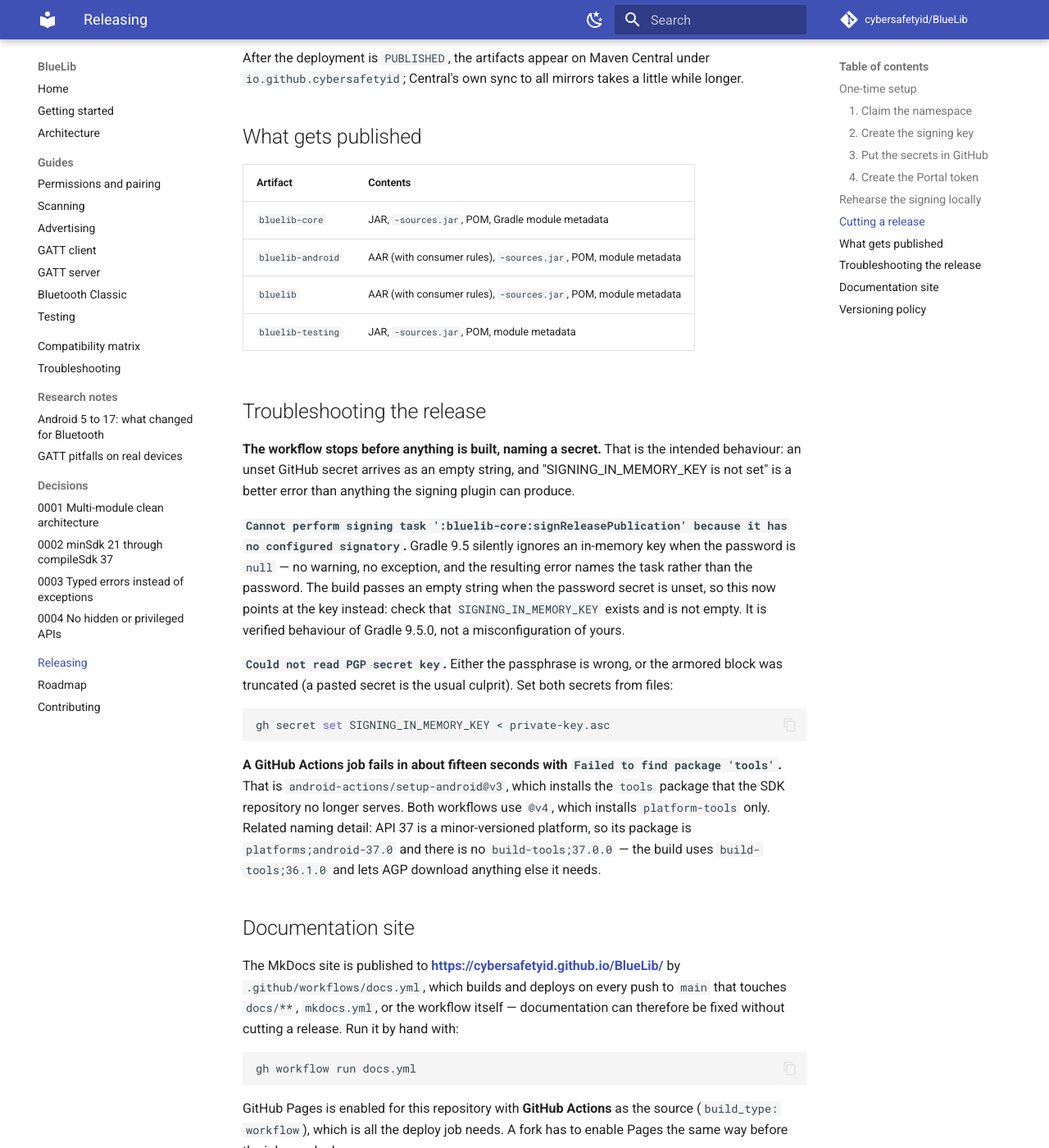
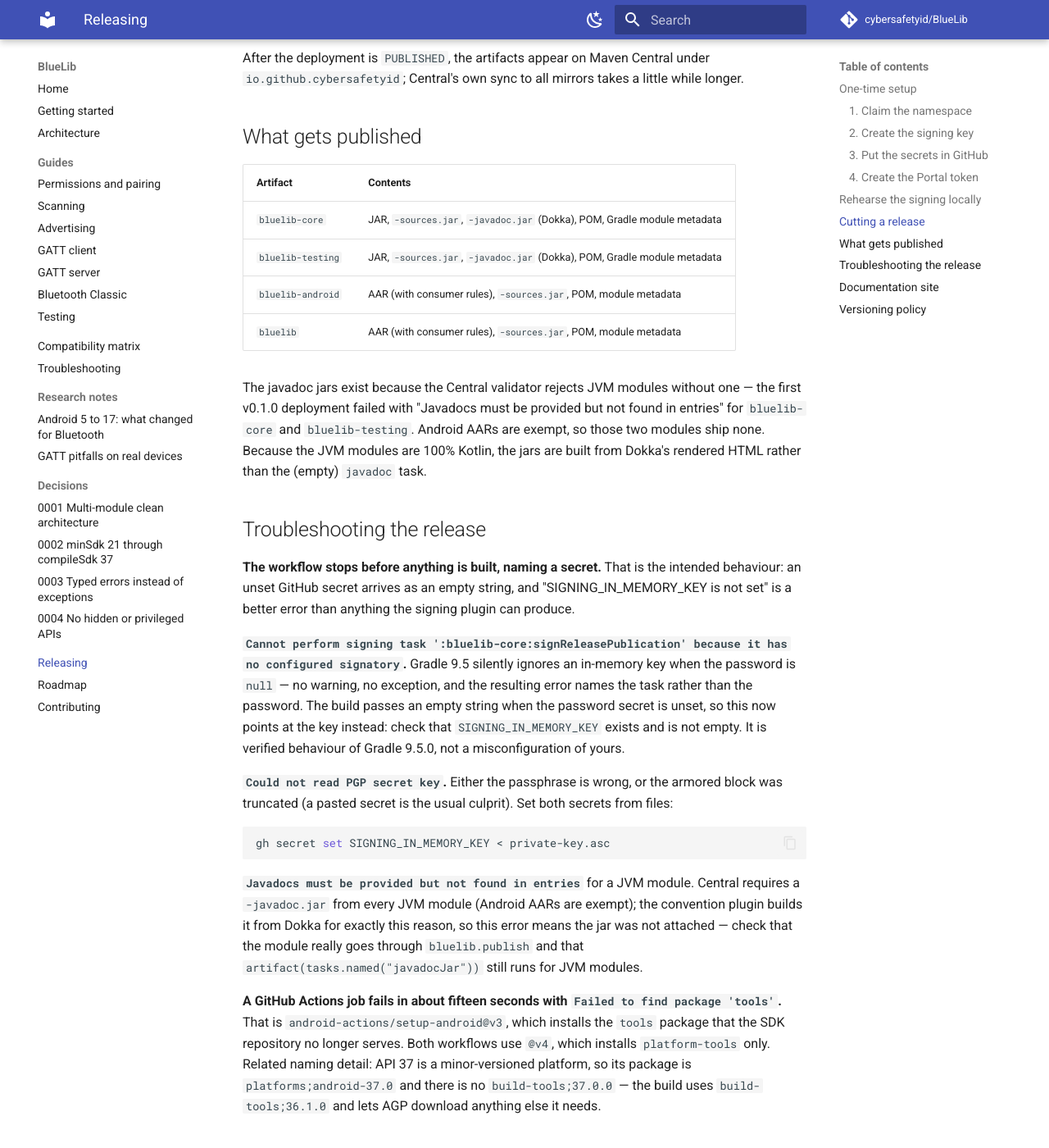
Before and after one commit to cybersafetyid/BlueLib, an MkDocs documentation site: the page built from docs/releasing.md, in a window 1280 px wide and 1400 px high, scrolled down 3548 px. Shown: the whole window at 82% size. Built offline with MkDocs 1.6.1 and Material for MkDocs 9.7.7, drawn with Linux system fonts in a browser that asks for light colours; comment, search, counter and statistics services are not loaded; some of the changed text lies outside the part shown.

Commit message:
build: ship Dokka javadoc jars so Central accepts JVM modules
The first v0.1.0 deployment reached the Central validator and was rejected there:
"Javadocs must be provided but not found in entries" for bluelib-core and
bluelib-testing, the two JVM modules. Android AARs are exempt, so Dokka is only
applied where a javadoc jar is required.

Because those modules contain no Java sources, the standard javadoc task would
produce an empty jar; the javadoc jar is built from Dokka 2.0.0's rendered HTML
instead (197 pages for bluelib-core). Verified end to end: 18 signed artifacts in
the staging bundle, javadoc jar signatures verify against the release key.

````diff
--- a/docs/releasing.md
+++ b/docs/releasing.md
@@ -97,7 +97,7 @@
   -PsigningInMemoryKey="$(cat private-key.asc)" \
   -PsigningInMemoryKeyPassword='the-passphrase'
 
-find build/staging-deploy -name '*.asc' | wc -l     # 16: four modules x four files
+find build/staging-deploy -name '*.asc' | wc -l     # 18: four modules x (binaries, sources, POM, module) + 2 javadoc jars
 
 gpg --verify \
   build/staging-deploy/io/github/cybersafetyid/bluelib-core/0.1.0/bluelib-core-0.1.0.pom.asc \
@@ -158,10 +158,15 @@
 
 | Artifact | Contents |
 | --- | --- |
-| `bluelib-core` | JAR, `-sources.jar`, POM, Gradle module metadata |
+| `bluelib-core` | JAR, `-sources.jar`, `-javadoc.jar` (Dokka), POM, Gradle module metadata |
+| `bluelib-testing` | JAR, `-sources.jar`, `-javadoc.jar` (Dokka), POM, Gradle module metadata |
 | `bluelib-android` | AAR (with consumer rules), `-sources.jar`, POM, module metadata |
 | `bluelib` | AAR (with consumer rules), `-sources.jar`, POM, module metadata |
-| `bluelib-testing` | JAR, `-sources.jar`, POM, module metadata |
+
+The javadoc jars exist because the Central validator rejects JVM modules without one — the first v0.1.0
+deployment failed with "Javadocs must be provided but not found in entries" for `bluelib-core` and
+`bluelib-testing`. Android AARs are exempt, so those two modules ship none. Because the JVM modules are
+100% Kotlin, the jars are built from Dokka's rendered HTML rather than the (empty) `javadoc` task.
 
 ## Troubleshooting the release
 
@@ -182,6 +187,12 @@
 ```bash
 gh secret set SIGNING_IN_MEMORY_KEY < private-key.asc
 ```
+
+**`Javadocs must be provided but not found in entries`** for a JVM module. Central requires a
+`-javadoc.jar` from every JVM module (Android AARs are exempt); the convention plugin builds it from
+Dokka for exactly this reason, so this error means the jar was not attached — check that the module
+really goes through `bluelib.publish` and that `artifact(tasks.named("javadocJar"))` still runs for JVM
+modules.
 
 **A GitHub Actions job fails in about fifteen seconds with `Failed to find package 'tools'`.** That is
 `android-actions/setup-android@v3`, which installs the `tools` package that the SDK repository no longer
````
Also changed, not shown: 3 other files.
